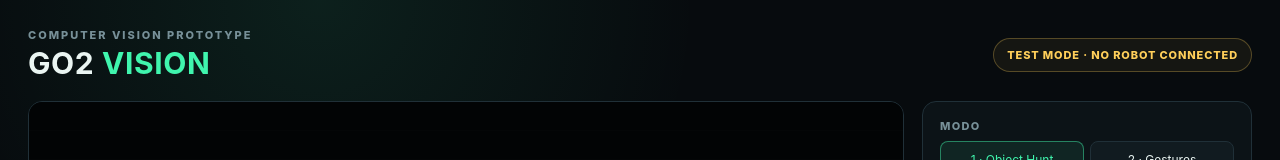
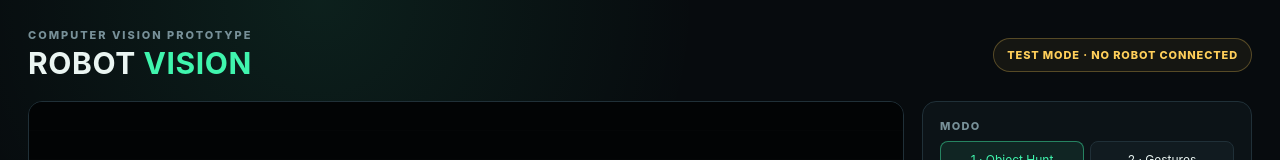
Before and after one commit to StormYasta/go2, a plain HTML site: page static/index.html in a window 1280 px wide. Shown: the top 160 px of the page. Drawn offline with Linux system fonts and the light colour scheme; no server answers.

Commit message:
chore: make MVP interface white-label

```diff
--- a/static/index.html
+++ b/static/index.html
@@ -3,7 +3,7 @@
 <head>
   <meta charset="utf-8" />
   <meta name="viewport" content="width=device-width, initial-scale=1" />
-  <title>GO2 Vision MVP</title>
+  <title>Robot Vision MVP</title>
   <link rel="stylesheet" href="/static/styles.css" />
 </head>
 <body>
@@ -11,7 +11,7 @@
     <header class="topbar">
       <div>
         <div class="eyebrow">COMPUTER VISION PROTOTYPE</div>
-        <h1>GO2 <span>VISION</span></h1>
+        <h1>ROBOT <span>VISION</span></h1>
       </div>
       <div class="badge warning">TEST MODE · NO ROBOT CONNECTED</div>
     </header>
```
